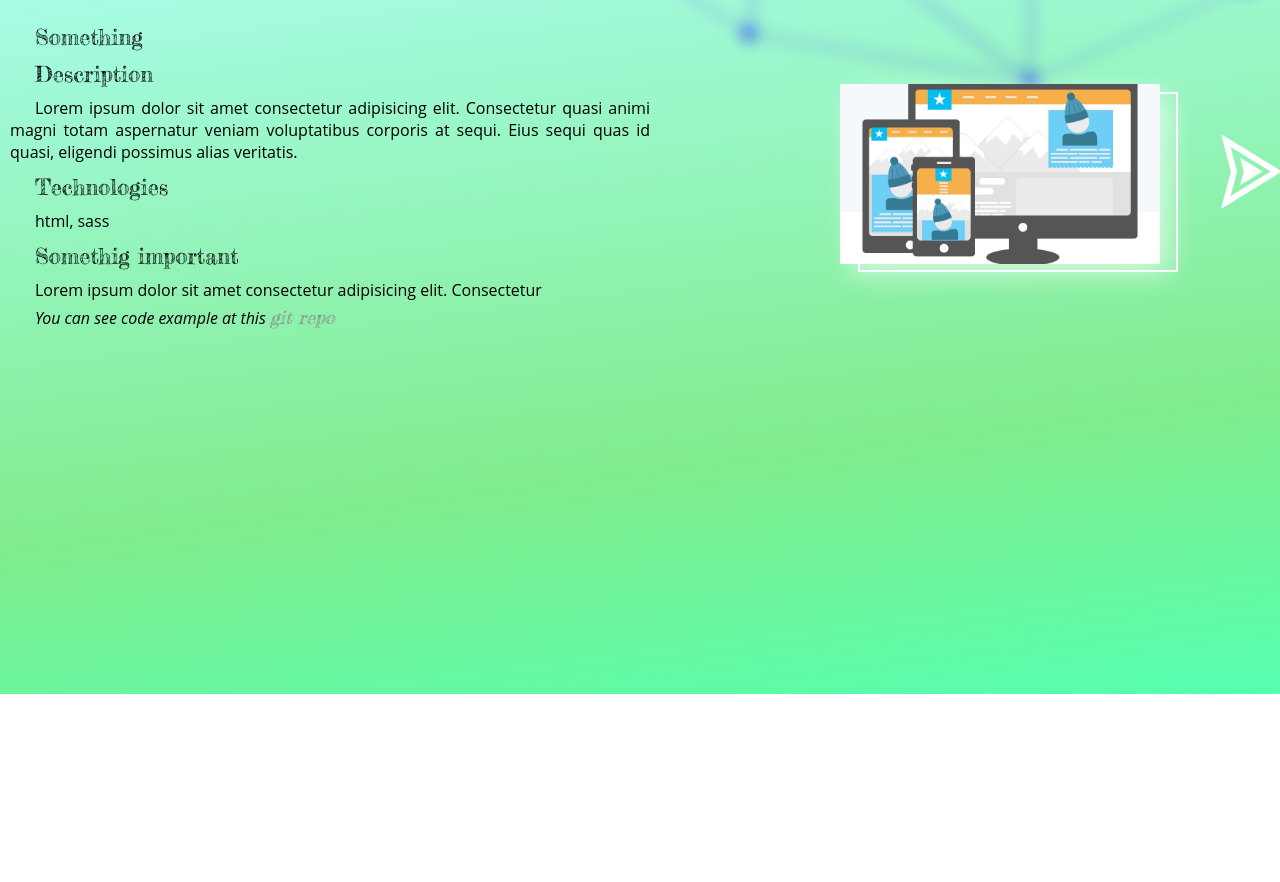
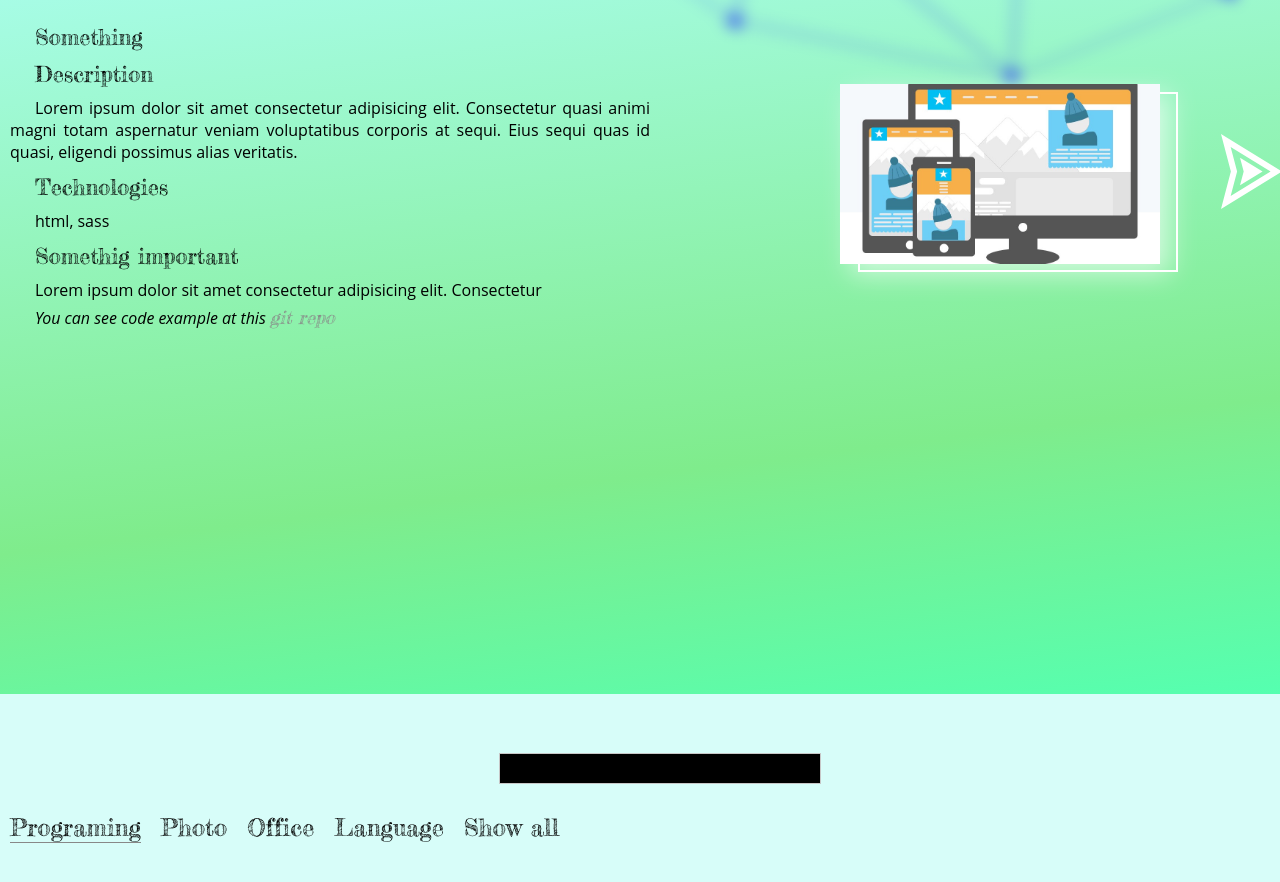
Before and after one commit to RomanFPL/my-profile, a website with bundled scripts: page src/index.html in a window 1280 px wide. Shown: the part 906-1788 px from the top of the page. Before the commit the page ends 1600 px from the top, so only its background shows below. Built offline with nearby package versions, Linux system fonts and the light colour scheme; animation ran at ten frames a second.

Commit message:
Add underlining

```diff
--- /dev/null
+++ b/src/assets/sass/_profile.sass
@@ -0,0 +1,37 @@
+.profile
+    background: #d7fdf9
+    background: linear-gradient(173deg, #55ffb054 0%, #7fec8c75 69%,  100%)
+    padding: 60px 0
+
+    ul
+        display: flex
+        margin-bottom: 30px
+
+    .main-switch-bar ul
+        outline: 1px solid #c7c7c7
+        position: relative
+        &::after
+            content: ""
+            background: #000
+            height: 100%
+            width: 100%
+            position: absolute
+
+    li
+        list-style-type: none
+        font-family: "Fredericka the Great"
+        font-size: 24px
+        margin: 0 10px
+        cursor: pointer
+
+        &.active:after
+            content: ""
+            display: block
+            margin: 0 auto
+            width: 100%
+            height: 1px
+            background: #888888
+
+    .main-switch-bar
+        display: flex
+        justify-content: center
--- a/src/assets/sass/style.sass
+++ b/src/assets/sass/style.sass
@@ -2,6 +2,7 @@
 @import "header";
 @import "intro";
 @import "works";
+@import "profile";
 *
 	box-sizing: border-box
 	margin: 0
--- a/src/index.html
+++ b/src/index.html
@@ -108,5 +108,33 @@
         <h2>Web projects</h2>
     </div>
 </section>
+<section class="profile">
+    <div class="container present">
+        <div class="skill-bar">
+            <div class="main-switch-bar">
+                <ul>
+                    <li class="activeMain">Skills tree</li>
+                    <li>Passed courses</li>
+                </ul>
+            </div>
+        </div>
+        <div class="wrap-skill-content">
+            <div class="skill-content">
+                <div class="skill-switch-bar">
+                    <ul>
+                        <li class="active">Programing</li>
+                        <li>Photo</li>
+                        <li>Office</li>
+                        <li>Language</li>
+                        <li>Show all</li>
+                    </ul>
+                </div>
+            </div>
+        </div>
+        <div class="certficate-galery">
+
+        </div>
+    </div>
+</section>
 </body>
 </html>
--- a/src/js/main.js
+++ b/src/js/main.js
@@ -31,3 +31,7 @@ const projObj = {
 
 
 new CreateProject(".galery", projObj).render();
+
+const mainSwitcher = document.querySelector('.main-switch-bar').querySelectorAll('li');
+console.log(mainSwitcher);
+mainSwitcher.forEach(item => item.addEventListener('click', () => console.log('hi')))
--- a/src/js/modules/createProject.js
+++ b/src/js/modules/createProject.js
@@ -22,7 +22,6 @@ export default class CreateProject {
                     </div>
                     <a  class="go-to" href=${this.propObj.projectLocation}><img src="./assets/icons/arrow.svg"  alt="arrow"></a>
                 </div>`
-        console.log(this.propObj)
         this.parent.append(newProject);
     }
 }
```
Also changed, not shown: src/assets/css/style.min.css.
